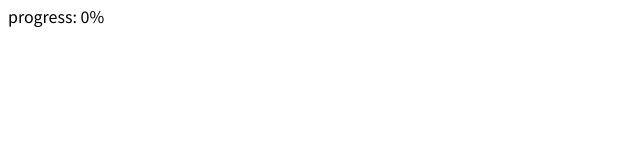
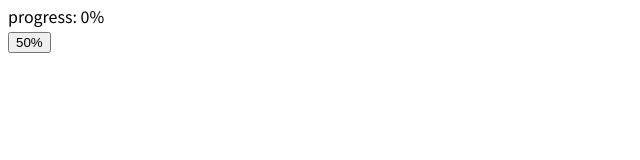
Before and after one commit to kimizuka/next-scroll, a Next.js app: page /scroll-hook-simple-with-arguments in a window 1280 px wide. Shown: the top 160 px of the page, without its empty margins (0-640 px from the left). Built offline with nearby package versions, Linux system fonts and the light colour scheme.

Commit message:
add button

```diff
--- a/src/pages/scroll-hook-simple-with-arguments/index.tsx
+++ b/src/pages/scroll-hook-simple-with-arguments/index.tsx
@@ -12,10 +12,13 @@ const Wrapper = styled.div`
     top: 0; left: 0;
     padding: 8px;
   }
+
+  button {
+    margin-top: 8px;
+  }
 `;
 
 export default function ScrollHookSimplePageWithArguments() {
-  const spacerRef = useRef(null);
   const [ parentElement, setParentElement ] = useState<Window>(null);
   const [ scrollElement, setScrollElement ] = useState<HTMLElement>(null);
   const [ setScrollProgress, scrollProgress ] = useScrollProgress(parentElement, scrollElement);
@@ -32,6 +35,7 @@ export default function ScrollHookSimplePageWithArguments() {
       </div>
       <div className="logs">
         <p>progress: { scrollProgress * 100 }%</p>
+        <button onClick={ () => setScrollProgress(.5) }>50%</button>
       </div>
     </Wrapper>
   );
```
